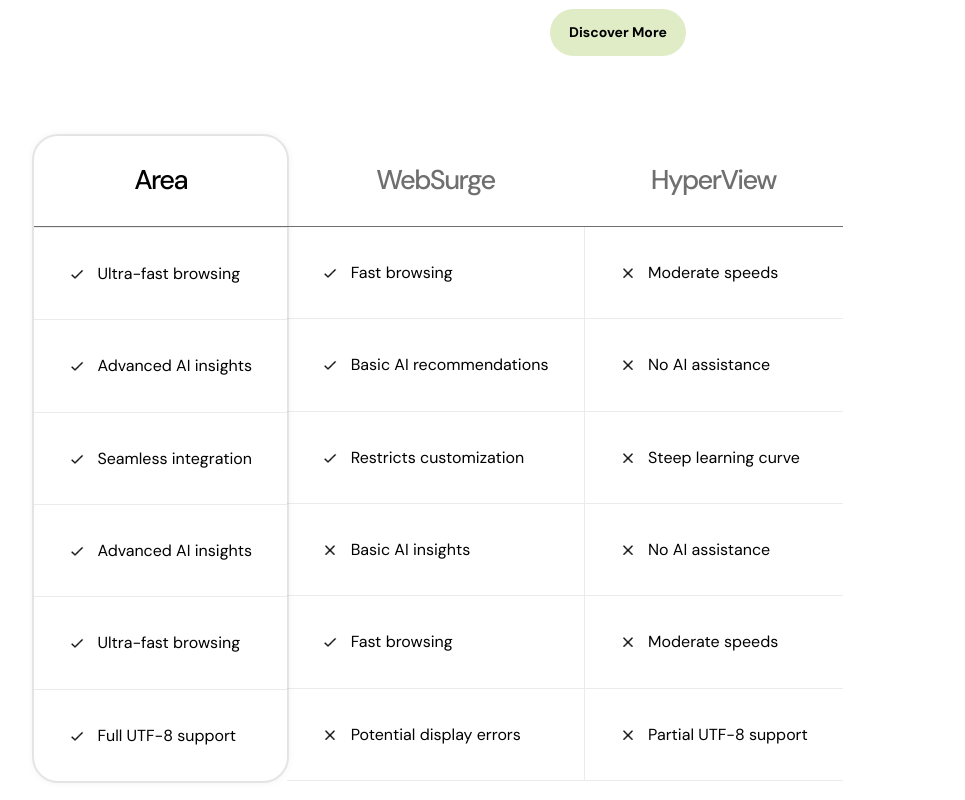
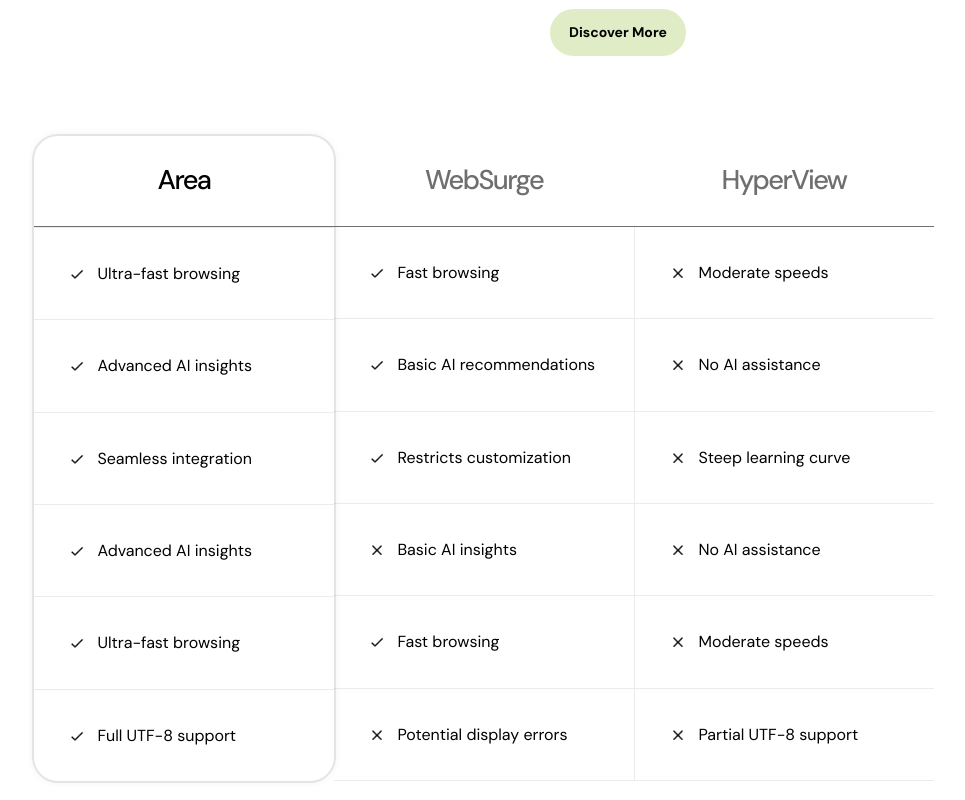
Before and after one commit to jeffvini/projeto-modern-product-launch, a plain HTML site: page index.html in a window 1280 px wide. Shown: the part 3720-4520 px from the top of the page, without its empty margins (22-987 px from the left). Drawn offline with Linux system fonts and the light colour scheme.

Commit message:
style(tablet/specs/platform): adicionar shorthand flex para redimensionamento responsivo

```diff
--- a/css/specs.css
+++ b/css/specs.css
@@ -102,6 +102,6 @@
 
 @media (min-width: 768px) {
     .specs .platform {
-        flex-shrink: 1;
+        flex: 0 1 300px;
     }
 }
```
